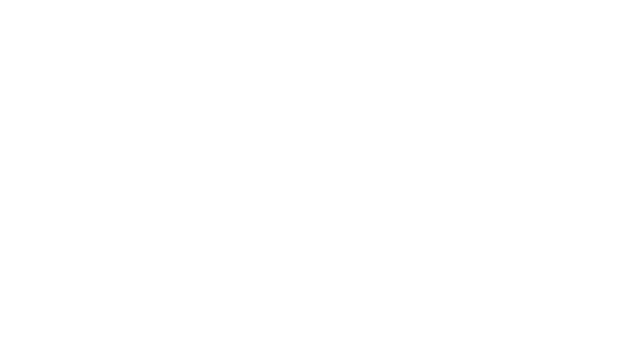
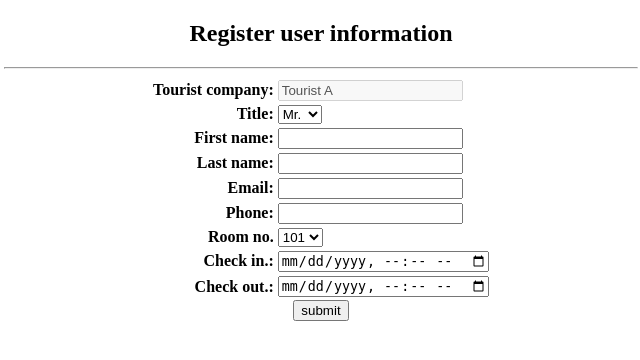
Before and after one commit to ThiraphatK/booking_hotel, a PHP site: page /booking_room.php in a window 1280 px wide. Before the commit the part shown is empty. Shown: the top 360 px of the page, without its empty margins (319-959 px from the left). Run offline with PHP 8.4, Linux system fonts and the light colour scheme.

Commit message:
booking room

```diff
--- a/src/booking_room.php
+++ b/src/booking_room.php
@@ -17,9 +17,92 @@
 <head>
     <meta charset="UTF-8">
     <meta name="viewport" content="width=device-width, initial-scale=1.0">
-    <title>Document</title>
+    <title>Booking room</title>
+    <style>
+        th{
+            text-align: right;
+        }
+    </style>
 </head>
 <body>
+    <!-- header -->
+    <h2>
+        <center>Register user information</center>
+    </h2>
+    <hr style="width: 50%;">
 
+    <!-- form -->
+    <center>
+        <form action="" method="post">
+            <table>
+                <tr>
+                    <th> Tourist company: </th>
+                    <td>
+                        <input type="text" name="company" id="company" value="Tourist A" disabled required>
+                    </td>
+                </tr>
+                <tr>
+                    <th>Title: </th>
+                    <td>
+                        <select name="title" id="title" required>
+                            <option value="mr" selected>Mr.</option>
+                            <option value="ms">Ms.</option>
+                        </select>
+                    </td>
+                </tr>
+                <tr>
+                    <th>First name: </th>
+                    <td>
+                        <input type="text" name="first_name" id="first_name" required>
+                    </td>
+                </tr>
+                <tr>
+                    <th>Last name: </th>
+                    <td>
+                        <input type="text" name="last_name" id="last_name" required>
+                    </td>
+                </tr>
+                <tr>
+                    <th>Email: </th>
+                    <td>
+                        <input type="email" name="email" id="email">
+                    </td>
+                </tr>
+                <tr>
+                    <th>Phone: </th>
+                    <td>
+                        <input type="text" name="phone" id="phone">
+                    </td>
+                </tr>
+                <tr>
+                    <th>Room no.</th>
+                    <td>
+                        <select name="room" id="room" required>
+                            <option value="101">101</option>
+                            <option value="102">102</option>
+                            <option value="103">103</option>
+                            <option value="104">104</option>
+                            <option value="105">105</option>
+                        </select>
+                    </td>
+                </tr>
+                <tr>
+                    <th>Check in.: </th>
+                    <td>
+                        <input type="datetime-local" name="check_in" required>
+                    </td>
+                </tr>
+                <tr>
+                    <th>Check out.: </th>
+                    <td>
+                        <input type="datetime-local" name="check_out" id="check_out" required>
+                    </td>
+                </tr>
+            </table>
+            <input type="button" value="submit">
+
+        </form>
+
+    </center>
 </body>
 </html>
```
